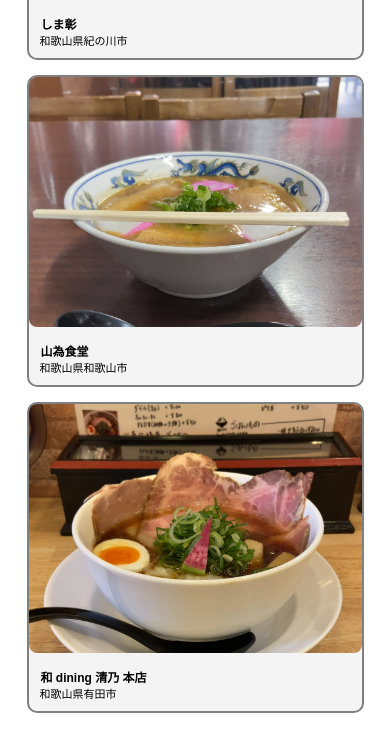
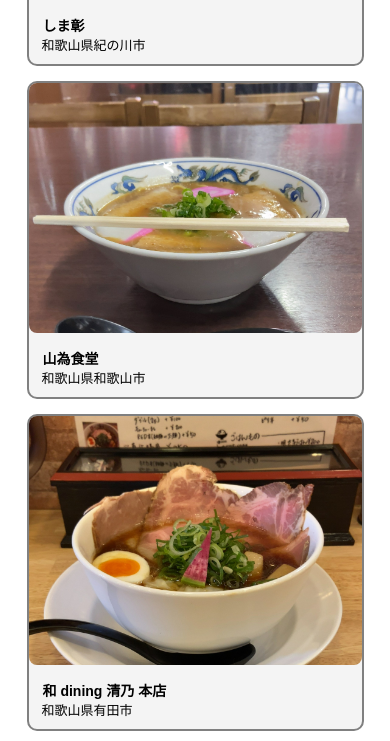
Before and after one commit to zuka121/ramen-blog, a Django app: page /wakayama/ in a window 390 px wide. Shown: the part 652-1393 px from the top of the page. Before the commit the page ends 1365 px from the top, so only its background shows below. Run offline with Django 5.2, Linux system fonts and the light colour scheme.

Commit message:
wakayama adj

```diff
--- a/mypage/templates/wakayama.html
+++ b/mypage/templates/wakayama.html
@@ -48,13 +48,13 @@
     }
 
     .description {
-       font-size: 18px;
+       font-size: 16px;
        text-align: left;
        font-weight: bold;
     }
 
     .description1 {
-        font-size: 16px;
+        font-size: 14px;
         text-align: left;
     }
 
@@ -86,11 +86,11 @@
         }
 
         .description {
-            font-size: 12px; /* 文字サイズを縮小 */
+            font-size: 14px; /* 文字サイズを縮小 */
         }
 
         .description1 {
-            font-size: 11px; /* 文字サイズを縮小 */
+            font-size: 13px; /* 文字サイズを縮小 */
         }
 
     }
```
